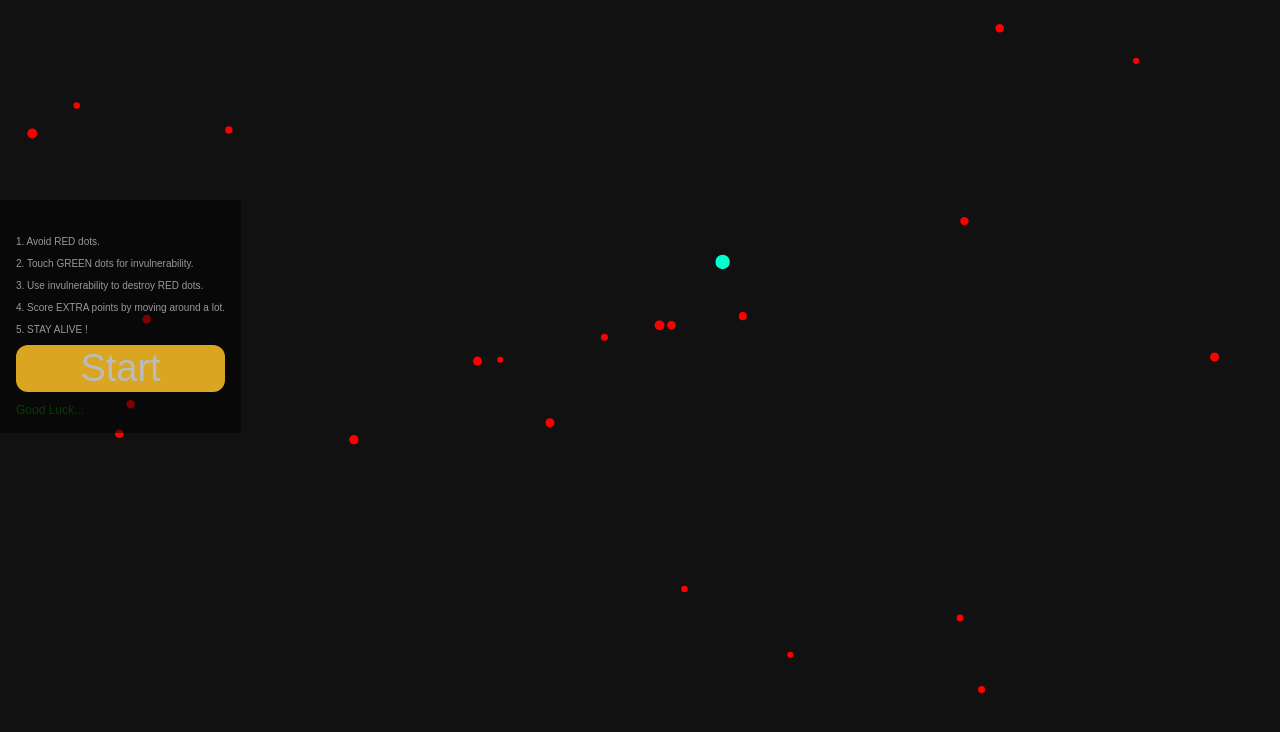
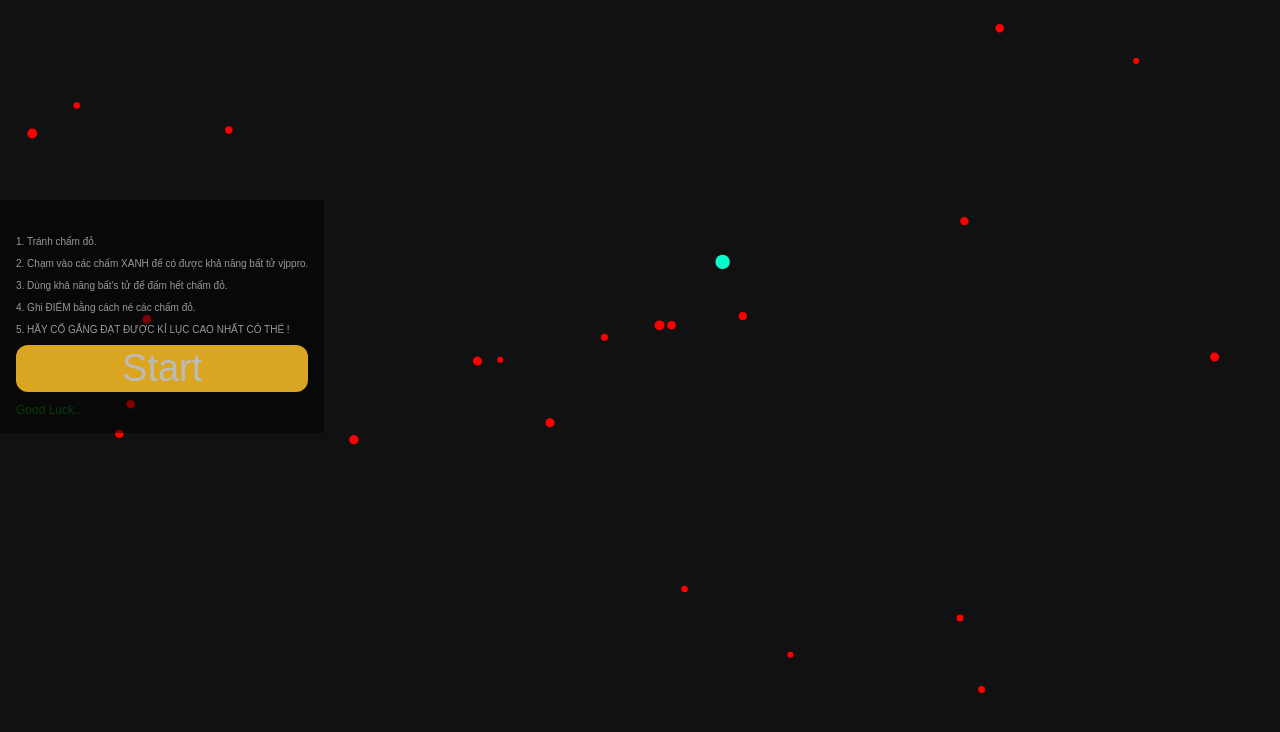
Before and after one commit to hoangmanhkhiem/Dot_Space, a plain HTML site: page index.html in a window 1280 px wide. Drawn offline with Linux system fonts and the light colour scheme.

Commit message:
Update index.html

```diff
--- a/index.html
+++ b/index.html
@@ -1,4 +1,5 @@
-<html><head>
+<html>
+<head>
     <meta charset="UTF-8">
     <meta name="viewport" content="width=device-width, initial-scale=1.0">
     <meta http-equiv="X-UA-Compatible" content="ie=edge">
@@ -13,15 +14,15 @@
     <div id="message" class="ui">
      <h2 id="title"></h2>
      <ul>
-      <li>1. Avoid RED dots.</li>
+      <li>1. Tránh chấm đỏ.</li>
       <br>
-      <li>2. Touch GREEN dots for invulnerability.</li>
+      <li>2. Chạm vào các chấm XANH để có được khả năng bất tử vjppro.</li>
       <br>
-      <li>3. Use invulnerability to destroy RED dots.</li>
+      <li>3. Dùng khả năng bất's tử để đấm hết chấm đỏ.</li>
       <br>
-      <li>4. Score EXTRA points by moving around a lot.</li>
+      <li>4. Ghi ĐIỂM bằng cách né các chấm đỏ.</li>
       <br>
-      <li>5. STAY ALIVE !</li>
+      <li>5. HÃY CỐ GẮNG ĐẠT ĐƯỢC KỈ LỤC CAO NHẤT CÓ THỂ !</li>
      </ul>
      <a href="#" id="startButton">Start</a>
      <br>
@@ -404,4 +405,5 @@
   Spacedots.init();
   </script>
 
-  </body></html>
+  </body>
+</html>
```
